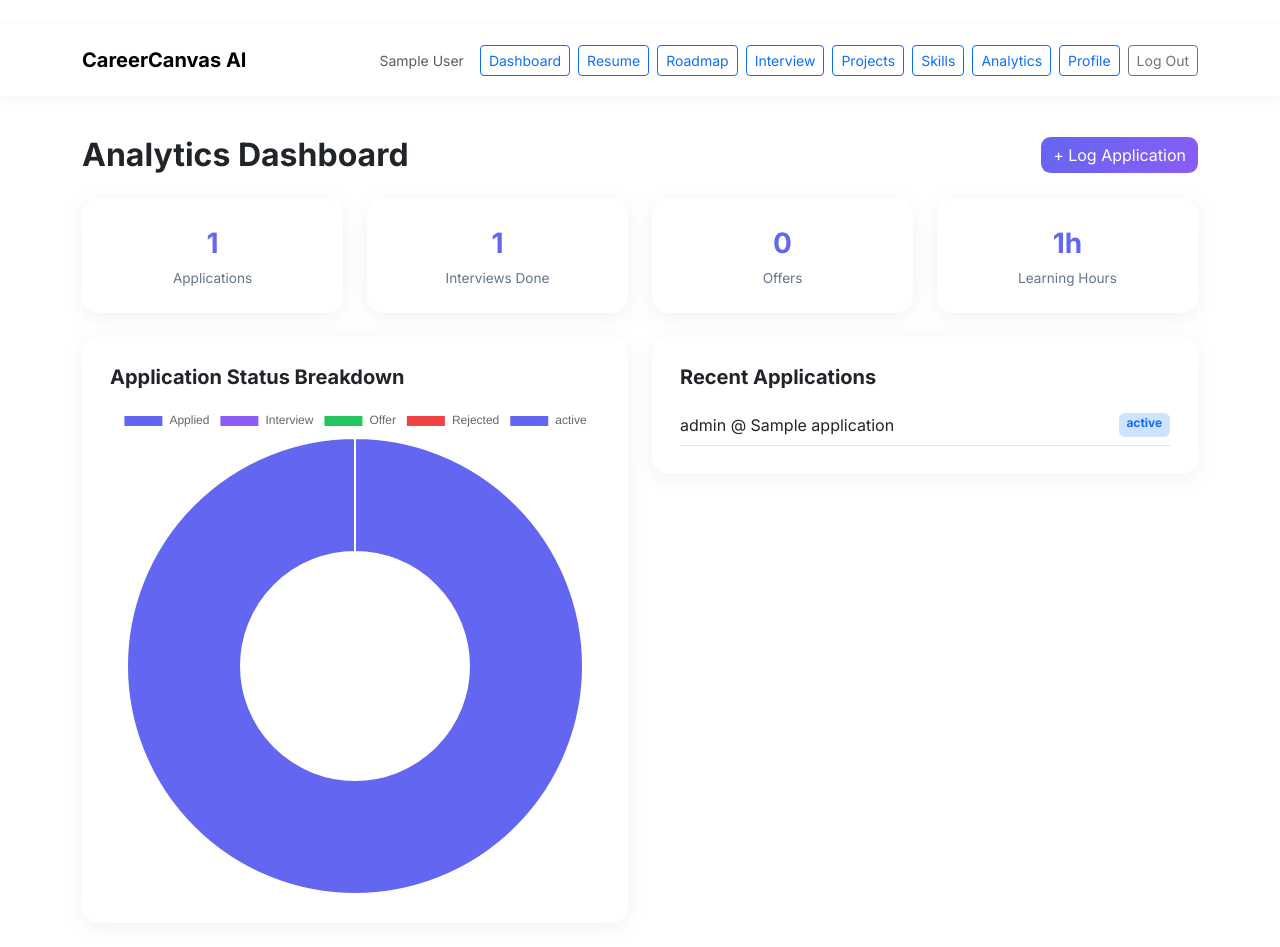
After one commit to glorriiiaaaa/careercanvas-ai, a Flask app: page /analytics/ in a window 1280 px wide. The commit adds this page. Run offline with Flask 3, Linux system fonts and the light colour scheme; a user stored in the database is signed in; tables that the repository leaves empty hold one stand-in row (values such as "Sample post").

Commit message:
Module 8: Analytics Dashboard

```diff
--- a/app/__init__.py
+++ b/app/__init__.py
@@ -25,6 +25,7 @@ def create_app(config_name=None):
     from app.models import interview
     from app.models import project_recommendation
     from app.models import skill
+    from app.models import application
 
     from app.auth import auth_bp
     app.register_blueprint(auth_bp)
@@ -47,4 +48,7 @@ def create_app(config_name=None):
     from app.skill_tracker import skill_tracker_bp
     app.register_blueprint(skill_tracker_bp)
 
+    from app.analytics import analytics_bp
+    app.register_blueprint(analytics_bp)
+
     return app
--- /dev/null
+++ b/app/analytics/__init__.py
@@ -0,0 +1,6 @@
+# app/analytics/__init__.py
+from flask import Blueprint
+
+analytics_bp = Blueprint("analytics", __name__, url_prefix="/analytics")
+
+from app.analytics import routes
--- /dev/null
+++ b/app/analytics/forms.py
@@ -0,0 +1,14 @@
+# app/analytics/forms.py
+from flask_wtf import FlaskForm
+from wtforms import StringField, SelectField, DateField, SubmitField
+from wtforms.validators import DataRequired, Length
+
+STATUS_CHOICES = [("Applied", "Applied"), ("Interview", "Interview"), ("Offer", "Offer"), ("Rejected", "Rejected")]
+
+
+class ApplicationForm(FlaskForm):
+    company_name = StringField("Company Name", validators=[DataRequired(), Length(min=1, max=150)])
+    role_title = StringField("Role Title", validators=[DataRequired(), Length(min=1, max=150)])
+    status = SelectField("Status", choices=STATUS_CHOICES, validators=[DataRequired()])
+    applied_date = DateField("Applied Date", validators=[DataRequired()])
+    submit = SubmitField("Save Application")
--- /dev/null
+++ b/app/analytics/routes.py
@@ -0,0 +1,82 @@
+# app/analytics/routes.py
+#
+# WHY THIS FILE EXISTS:
+# Aggregates data across multiple modules (applications, interviews,
+# skills, resume analyses) into summary statistics and chart-ready data.
+# This route does NOT create new domain data itself (except applications,
+# added here as a lightweight tracker) - it mostly reads and counts
+# existing records from tables owned by other modules.
+
+from datetime import datetime
+from flask import render_template, redirect, url_for, flash, jsonify
+from flask_login import login_required, current_user
+from app.analytics import analytics_bp
+from app.analytics.forms import ApplicationForm
+from app.models.application import Application
+from app.models.interview import InterviewSession
+from app.models.skill import Skill
+from app.models.resume import ResumeAnalysis
+from app.extensions import db
+
+
+@analytics_bp.route("/")
+@login_required
+def index():
+    applications = Application.query.filter_by(user_id=current_user.id).all()
+    interviews = InterviewSession.query.filter_by(user_id=current_user.id).all()
+    skills = Skill.query.filter_by(user_id=current_user.id).all()
+    resumes = ResumeAnalysis.query.filter_by(user_id=current_user.id).all()
+
+    status_counts = {"Applied": 0, "Interview": 0, "Offer": 0, "Rejected": 0}
+    for app_row in applications:
+        status_counts[app_row.status] = status_counts.get(app_row.status, 0) + 1
+
+    total_learning_hours = sum(s.learning_hours for s in skills)
+
+    summary = {
+        "applications_sent": len(applications),
+        "interviews_completed": len(interviews),
+        "offers": status_counts["Offer"],
+        "rejections": status_counts["Rejected"],
+        "learning_hours": total_learning_hours,
+        "resumes_analyzed": len(resumes),
+        "skills_tracked": len(skills),
+    }
+
+    chart_data = {
+        "status_labels": list(status_counts.keys()),
+        "status_values": list(status_counts.values()),
+    }
+
+    recent_applications = (
+        Application.query.filter_by(user_id=current_user.id)
+        .order_by(Application.applied_date.desc())
+        .limit(5)
+        .all()
+    )
+
+    return render_template(
+        "analytics/index.html", summary=summary, chart_data=chart_data,
+        recent_applications=recent_applications
+    )
+
+
+@analytics_bp.route("/applications/add", methods=["GET", "POST"])
+@login_required
+def add_application():
+    form = ApplicationForm()
+
+    if form.validate_on_submit():
+        new_app = Application(
+            user_id=current_user.id,
+            company_name=form.company_name.data.strip(),
+            role_title=form.role_title.data.strip(),
+            status=form.status.data,
+            applied_date=form.applied_date.data,
+        )
+        db.session.add(new_app)
+        db.session.commit()
+        flash(f"Added application for {new_app.role_title} at {new_app.company_name}.", "success")
+        return redirect(url_for("analytics.index"))
+
+    return render_template("analytics/add_application.html", form=form)
--- /dev/null
+++ b/app/templates/analytics/index.html
@@ -0,0 +1,67 @@
+{% extends "base.html" %}
+{% block title %}Analytics | CareerCanvas AI{% endblock %}
+{% block content %}
+<div class="container py-4">
+    <div class="d-flex justify-content-between align-items-center mb-4">
+        <h2 class="fw-bold mb-0">Analytics Dashboard</h2>
+        <a href="{{ url_for("analytics.add_application") }}" class="btn btn-primary">+ Log Application</a>
+    </div>
+
+    <div class="row g-4 mb-4">
+        <div class="col-md-3 col-6">
+            <div class="stat-card"><div class="stat-value">{{ summary.applications_sent }}</div><div class="stat-label">Applications</div></div>
+        </div>
+        <div class="col-md-3 col-6">
+            <div class="stat-card"><div class="stat-value">{{ summary.interviews_completed }}</div><div class="stat-label">Interviews Done</div></div>
+        </div>
+        <div class="col-md-3 col-6">
+            <div class="stat-card"><div class="stat-value">{{ summary.offers }}</div><div class="stat-label">Offers</div></div>
+        </div>
+        <div class="col-md-3 col-6">
+            <div class="stat-card"><div class="stat-value">{{ summary.learning_hours }}h</div><div class="stat-label">Learning Hours</div></div>
+        </div>
+    </div>
+
+    <div class="row g-4">
+        <div class="col-md-6">
+            <div class="dashboard-card">
+                <h5 class="fw-bold mb-3">Application Status Breakdown</h5>
+                <canvas id="statusChart" height="200"></canvas>
+            </div>
+        </div>
+        <div class="col-md-6">
+            <div class="dashboard-card">
+                <h5 class="fw-bold mb-3">Recent Applications</h5>
+                {% if recent_applications %}
+                    <ul class="list-unstyled mb-0">
+                        {% for a in recent_applications %}
+                        <li class="d-flex justify-content-between border-bottom py-2">
+                            <span>{{ a.role_title }} @ {{ a.company_name }}</span>
+                            <span class="badge bg-primary-subtle text-primary">{{ a.status }}</span>
+                        </li>
+                        {% endfor %}
+                    </ul>
+                {% else %}
+                    <p class="text-muted mb-0">No applications logged yet.</p>
+                {% endif %}
+            </div>
+        </div>
+    </div>
+</div>
+
+<script src="https://cdn.jsdelivr.net/npm/chart.js@4.4.4/dist/chart.umd.min.js"></script>
+<script>
+const ctx = document.getElementById("statusChart");
+new Chart(ctx, {
+    type: "doughnut",
+    data: {
+        labels: {{ chart_data.status_labels | tojson }},
+        datasets: [{
+            data: {{ chart_data.status_values | tojson }},
+            backgroundColor: ["#6366f1", "#8b5cf6", "#22c55e", "#ef4444"]
+        }]
+    },
+    options: { responsive: true }
+});
+</script>
+{% endblock %}
--- a/app/templates/base.html
+++ b/app/templates/base.html
@@ -24,6 +24,7 @@
                 <a href="{{ url_for('interview_prep.select_category') }}" class="btn btn-sm btn-outline-primary">Interview</a>
                 <a href="{{ url_for('project_recommender.select_interests') }}" class="btn btn-sm btn-outline-primary">Projects</a>
                 <a href="{{ url_for('skill_tracker.index') }}" class="btn btn-sm btn-outline-primary">Skills</a>
+                <a href="{{ url_for('analytics.index') }}" class="btn btn-sm btn-outline-primary">Analytics</a>
                 <a href="{{ url_for('auth.profile') }}" class="btn btn-sm btn-outline-primary">Profile</a>
                 <a href="{{ url_for('auth.logout') }}" class="btn btn-sm btn-outline-secondary">Log Out</a>
             </div>
```
Also changed, not shown: app/models/application.py (added, +31 -0 lines), app/templates/analytics/add_application.html (added, +32 -0 lines), migrations/versions/3b642b9e0199_create_applications_table.py (added, +44 -0 lines).
